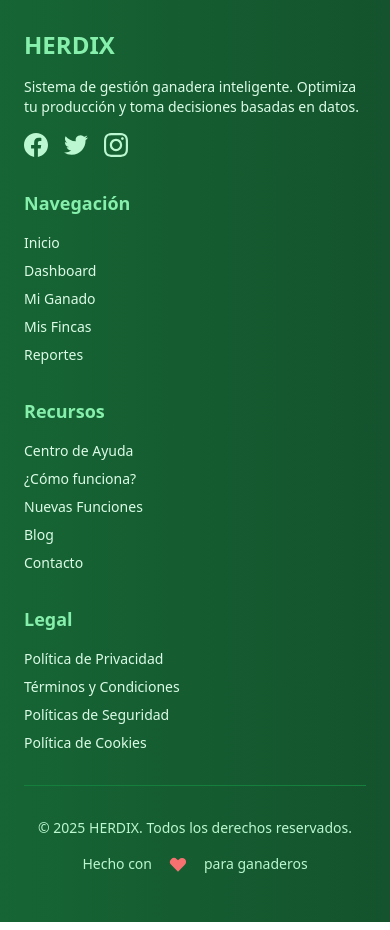
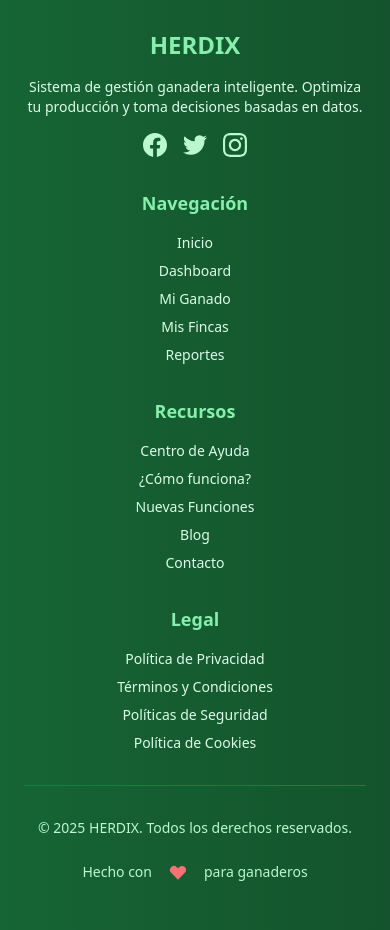
Before and after one commit to Luisalfonsotq/ganadera3, a Nuxt app: page / in a window 390 px wide. Shown: the part 5160-6090 px from the top of the page. Built offline with nearby package versions, Linux system fonts and the light colour scheme; no server answers.

Commit message:
Footer centrado y responsivo

```diff
--- a/components/Footer.vue
+++ b/components/Footer.vue
@@ -1,14 +1,15 @@
 <template>
   <footer class="bg-gradient-to-r from-green-800 to-green-900 text-white">
     <div class="max-w-7xl mx-auto px-6 py-12">
-      <div class="grid grid-cols-1 md:grid-cols-4 gap-8">
+      <div class="grid grid-cols-1 md:grid-cols-4 gap-8 text-center">
         <!-- Sobre HERDIX -->
         <div>
           <h3 class="text-2xl font-bold mb-4 text-green-300">HERDIX</h3>
           <p class="text-green-100 text-sm mb-4">
             Sistema de gestión ganadera inteligente. Optimiza tu producción y toma decisiones basadas en datos.
           </p>
-          <div class="flex space-x-4">
+          <!-- Social media icons -->
+          <div class="flex justify-center space-x-4">
             <a href="#" class="text-green-200 hover:text-white transition">
               <svg class="w-6 h-6" fill="currentColor" viewBox="0 0 24 24">
                 <path d="M24 12.073c0-6.627-5.373-12-12-12s-12 5.373-12 12c0 5.99 4.388 10.954 10.125 11.854v-8.385H7.078v-3.47h3.047V9.43c0-3.007 1.792-4.669 4.533-4.669 1.312 0 2.686.235 2.686.235v2.953H15.83c-1.491 0-1.956.925-1.956 1.874v2.25h3.328l-.532 3.47h-2.796v8.385C19.612 23.027 24 18.062 24 12.073z"/>
@@ -67,11 +68,11 @@
       <div class="border-t border-green-700 my-8"></div>
 
       <!-- Footer Bottom -->
-      <div class="flex flex-col md:flex-row justify-between items-center text-sm">
+      <div class="flex flex-col items-center gap-2 md:gap-6 text-sm text-center">
         <div class="text-green-200 mb-4 md:mb-0">
           <p>&copy; {{ currentYear }} HERDIX. Todos los derechos reservados.</p>
         </div>
-        <div class="flex items-center space-x-4 text-green-200">
+        <div class="flex items-center justify-center md:justify-start space-x-4 text-green-200">
           <span>Hecho con</span>
           <svg class="w-5 h-5 text-red-400" fill="currentColor" viewBox="0 0 20 20">
             <path fill-rule="evenodd" d="M3.172 5.172a4 4 0 015.656 0L10 6.343l1.172-1.171a4 4 0 115.656 5.656L10 17.657l-6.828-6.829a4 4 0 010-5.656z" clip-rule="evenodd"/>
```
